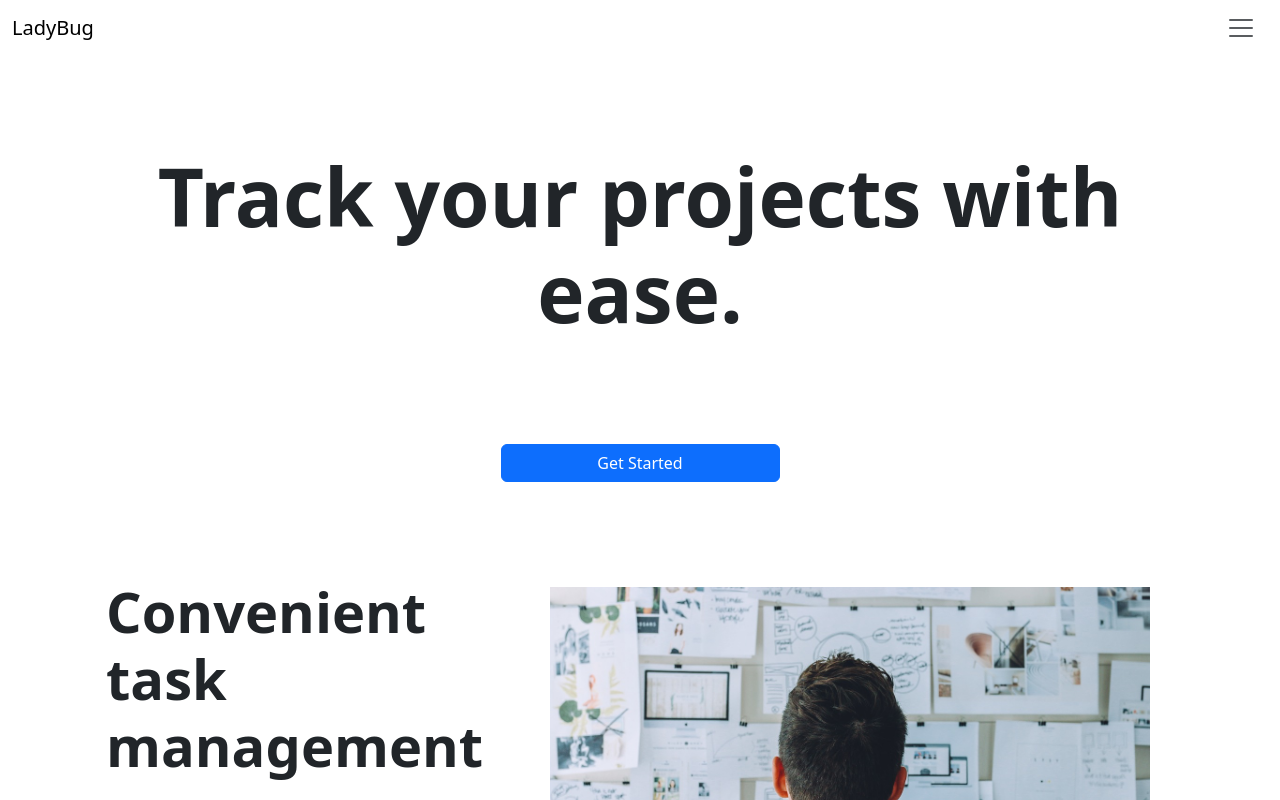
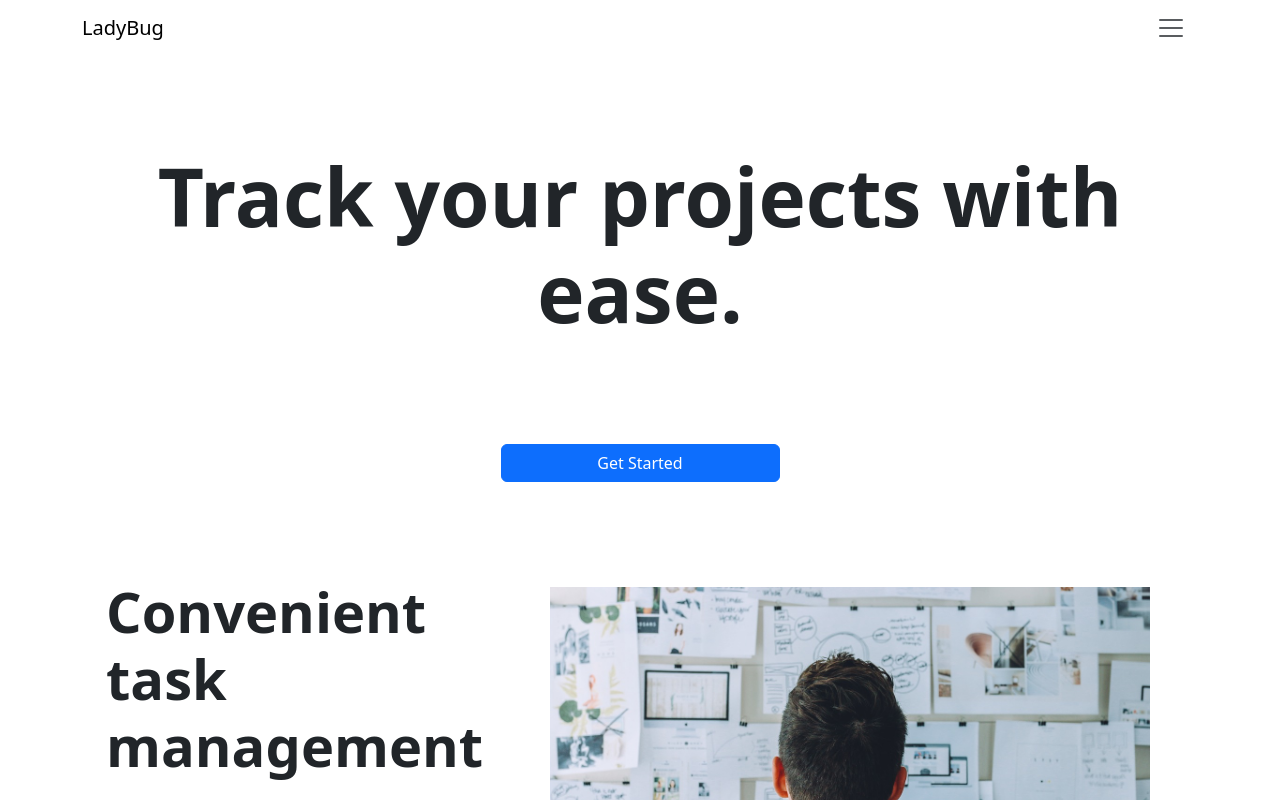
Before and after one commit to lukeburton00/ladybug-client, a React (Vite) app: page / in a window 1280 px wide. Shown: the top 800 px of the page. Built offline with nearby package versions, Linux system fonts and the light colour scheme.

Commit message:
make navbar a container

```diff
--- a/src/components/nav/Navbar.jsx
+++ b/src/components/nav/Navbar.jsx
@@ -3,7 +3,7 @@ import LogoutForm from '../auth/LogoutForm';
 
 function Navbar() {
   return (
-    <nav class="navbar bg-white fixed-top">
+    <nav class="container navbar bg-white fixed-top">
     <div class="container-fluid bg-white">
         <a class="navbar-brand" href="#">LadyBug</a>
         <button class="navbar-toggler border-0" type="button" data-bs-toggle="offcanvas" data-bs-target="#offcanvasNavbar" aria-controls="offcanvasNavbar" aria-label="Toggle navigation">
```
